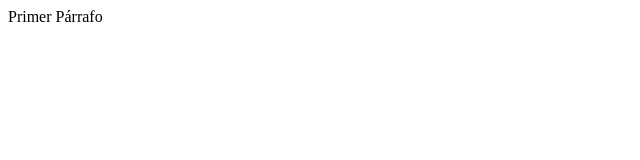
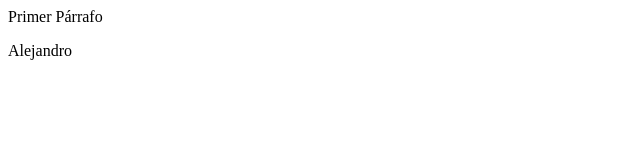
Before and after one commit to AlejandroH-cloud/Mi-proyecto, a plain HTML site: page Index.html in a window 1280 px wide. Shown: the full height of the page, 0-640 px from the left. Drawn offline with Linux system fonts and the light colour scheme.

Commit message:
confirmo

```diff
--- a/Index.html
+++ b/Index.html
@@ -1 +1,2 @@
 <p>Primer Párrafo</p>
+<P>Alejandro</P>
```
